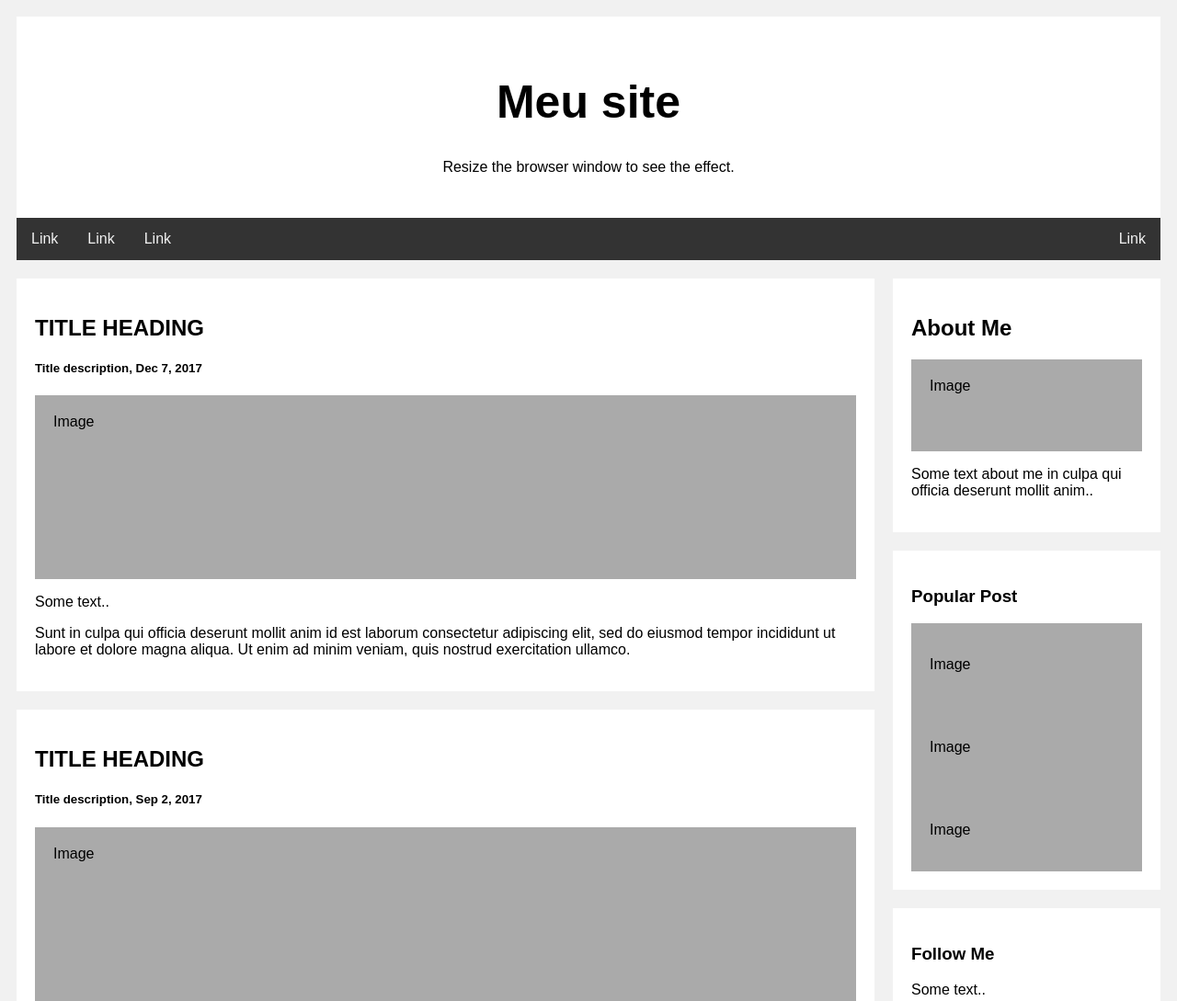
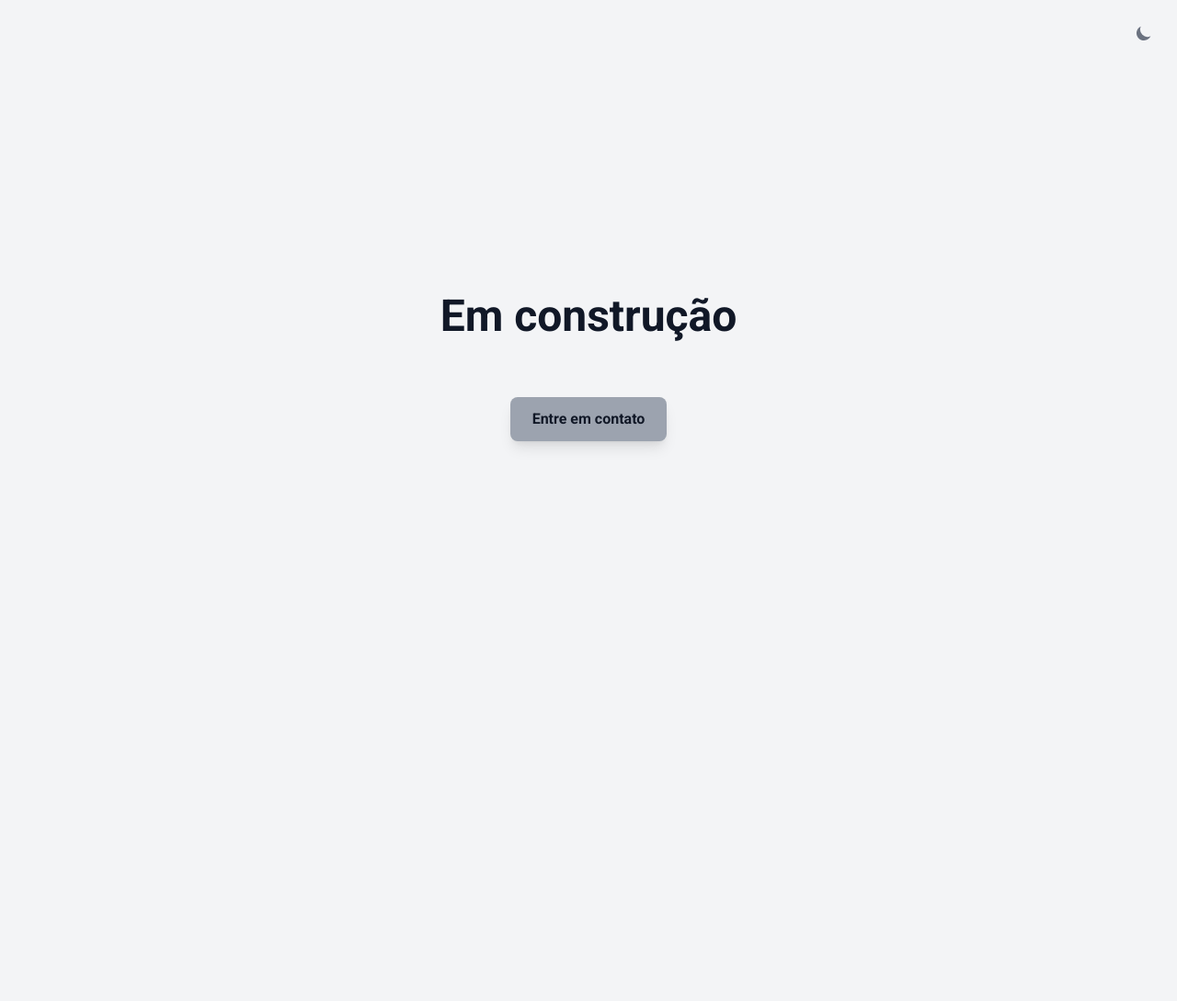
Before and after one commit to henriquelima07/mywebsite, a plain HTML site: page index.html in a window 1280 px wide. Shown: the top 1089 px of the page at 92% size. After the commit the page ends 800 px from the top, so only its background shows below. Drawn offline with nearby package versions, Linux system fonts and the light colour scheme.

Commit message:
Update index.html

```diff
--- a/index.html
+++ b/index.html
@@ -1,164 +1,105 @@
 <!DOCTYPE html>
-<html lang="en">
-    <head>
-        <style>
+<html lang="pt-BR" class="">
+<head>
+    <meta charset="UTF-8">
+    <meta name="viewport" content="width=device-width, initial-scale=1.0">
+    <title>Site em Construção</title>
+
+    <!-- Tailwind CSS via CDN -->
+    <script src="https://cdn.tailwindcss.com"></script>
+
+    <!-- Google Fonts -->
+    <link rel="preconnect" href="https://fonts.googleapis.com">
+    <link rel="preconnect" href="https://fonts.gstatic.com" crossorigin>
+    <link href="https://fonts.googleapis.com/css2?family=Roboto:wght@700&family=Inter:wght@400;600&display=swap" rel="stylesheet">
+
+    <style>
+        /* Estilo base para a fonte padrão e transições suaves */
+        body {
+            font-family: 'Inter', sans-serif;
+            -webkit-font-smoothing: antialiased;
+            -moz-osx-font-smoothing: grayscale;
+        }
+        /* Transições suaves para cores e fundo */
         * {
-          box-sizing: border-box;
+            transition: background-color 0.3s ease, color 0.3s ease;
+        }
+    </style>
+
+    <script>
+        // Configuração do Tailwind para o modo escuro e nova fonte
+        tailwind.config = {
+            darkMode: 'class',
+            theme: {
+                extend: {
+                    fontFamily: {
+                        modern: ['"Roboto"', 'sans-serif'],
+                    },
+                },
+            },
+        }
+    </script>
+</head>
+<body class="bg-gray-100 dark:bg-gray-900 text-gray-900 dark:text-gray-100">
+
+    <!-- Botão de Tema (Modo Escuro/Claro) -->
+    <div class="absolute top-4 right-4">
+        <button id="theme-toggle" type="button" class="text-gray-500 dark:text-gray-400 hover:bg-gray-200 dark:hover:bg-gray-700 focus:outline-none focus:ring-4 focus:ring-gray-200 dark:focus:ring-gray-700 rounded-lg text-sm p-2.5">
+            <svg id="theme-toggle-dark-icon" class="hidden w-5 h-5" fill="currentColor" viewBox="0 0 20 20" xmlns="http://www.w3.org/2000/svg"><path d="M17.293 13.293A8 8 0 016.707 2.707a8.001 8.001 0 1010.586 10.586z"></path></svg>
+            <svg id="theme-toggle-light-icon" class="hidden w-5 h-5" fill="currentColor" viewBox="0 0 20 20" xmlns="http://www.w3.org/2000/svg"><path d="M10 2a1 1 0 011 1v1a1 1 0 11-2 0V3a1 1 0 011-1zm4 8a4 4 0 11-8 0 4 4 0 018 0zm-.464 4.95l.707.707a1 1 0 001.414-1.414l-.707-.707a1 1 0 00-1.414 1.414zm2.121-3.536a1 1 0 011.414 0l.707.707a1 1 0 01-1.414 1.414l-.707-.707a1 1 0 010-1.414zM4.05 16.95a1 1 0 010-1.414l.707-.707a1 1 0 011.414 1.414l-.707.707a1 1 0 01-1.414 0zM2 10a1 1 0 011-1h1a1 1 0 110 2H3a1 1 0 01-1-1zm15-1h1a1 1 0 110 2h-1a1 1 0 110-2zM4.05 3.05a1 1 0 011.414 0l.707.707a1 1 0 01-1.414 1.414l-.707-.707a1 1 0 010-1.414zM10 16a1 1 0 011 1v1a1 1 0 11-2 0v-1a1 1 0 011-1z"></path></svg>
+        </button>
+    </div>
+
+    <!-- Conteúdo Principal -->
+    <main class="flex flex-col items-center justify-center min-h-screen text-center p-4">
+
+        <h1 class="font-modern text-4xl md:text-5xl font-bold mb-4">Em construção</h1>
+
+        <a href="mailto:henrique.lima@outlook.com" class="font-modern font-bold inline-block bg-gray-400 hover:bg-gray-500 text-gray-900 dark:bg-sky-500 dark:hover:bg-sky-600 dark:text-white py-3 px-6 rounded-lg mt-12 text-base transition duration-300 shadow-lg hover:shadow-xl transform hover:-translate-y-1">
+            Entre em contato
+        </a>
+
+    </main>
+
+    <!-- Script para funcionalidade do site -->
+    <script>
+        // --- LÓGICA DO MODO ESCURO ---
+        const themeToggleBtn = document.getElementById('theme-toggle');
+        const themeToggleDarkIcon = document.getElementById('theme-toggle-dark-icon');
+        const themeToggleLightIcon = document.getElementById('theme-toggle-light-icon');
+        const htmlElement = document.documentElement;
+
+        // Função para atualizar o estado do botão
+        const updateButtonState = () => {
+            if (htmlElement.classList.contains('dark')) {
+                themeToggleLightIcon.classList.remove('hidden');
+                themeToggleDarkIcon.classList.add('hidden');
+            } else {
+                themeToggleLightIcon.classList.add('hidden');
+                themeToggleDarkIcon.classList.remove('hidden');
+            }
+        };
+
+        // Verifica o tema salvo no localStorage ou a preferência do sistema ao carregar a página
+        if (localStorage.getItem('theme') === 'dark' || (!('theme' in localStorage) && window.matchMedia('(prefers-color-scheme: dark)').matches)) {
+            htmlElement.classList.add('dark');
+        } else {
+            htmlElement.classList.remove('dark');
         }
 
-        body {
-          font-family: Arial;
-          padding: 10px;
-          background: #f1f1f1;
-        }
+        updateButtonState();
 
-        /* Header/Blog Title */
-        .header {
-          padding: 30px;
-          text-align: center;
-          background: white;
-        }
-
-        .header h1 {
-          font-size: 50px;
-        }
-
-        /* Style the top navigation bar */
-        .topnav {
-          overflow: hidden;
-          background-color: #333;
-        }
-
-        /* Style the topnav links */
-        .topnav a {
-          float: left;
-          display: block;
-          color: #f2f2f2;
-          text-align: center;
-          padding: 14px 16px;
-          text-decoration: none;
-        }
-
-        /* Change color on hover */
-        .topnav a:hover {
-          background-color: #ddd;
-          color: black;
-        }
-
-        /* Create two unequal columns that floats next to each other */
-        /* Left column */
-        .leftcolumn {
-          float: left;
-          width: 75%;
-        }
-
-        /* Right column */
-        .rightcolumn {
-          float: left;
-          width: 25%;
-          background-color: #f1f1f1;
-          padding-left: 20px;
-        }
-
-        /* Fake image */
-        .fakeimg {
-          background-color: #aaa;
-          width: 100%;
-          padding: 20px;
-        }
-
-        /* Add a card effect for articles */
-        .card {
-          background-color: white;
-          padding: 20px;
-          margin-top: 20px;
-        }
-
-        /* Clear floats after the columns */
-        .row::after {
-          content: "";
-          display: table;
-          clear: both;
-        }
-
-        /* Footer */
-        .footer {
-          padding: 20px;
-          text-align: center;
-          background: #ddd;
-          margin-top: 20px;
-        }
-
-        /* Responsive layout - when the screen is less than 800px wide, make the two columns stack on top of each other instead of next to each other */
-        @media screen and (max-width: 800px) {
-          .leftcolumn, .rightcolumn {
-            width: 100%;
-            padding: 0;
-          }
-        }
-
-        /* Responsive layout - when the screen is less than 400px wide, make the navigation links stack on top of each other instead of next to each other */
-        @media screen and (max-width: 400px) {
-          .topnav a {
-            float: none;
-            width: 100%;
-          }
-        }
-        </style>
-    </head>
-    <body>
-
-        <div class="header">
-          <h1>Meu site</h1>
-          <p>Resize the browser window to see the effect.</p>
-        </div>
-
-        <div class="topnav">
-          <a href="#">Link</a>
-          <a href="#">Link</a>
-          <a href="#">Link</a>
-          <a href="#" style="float:right">Link</a>
-        </div>
-
-        <div class="row">
-          <div class="leftcolumn">
-            <div class="card">
-              <h2>TITLE HEADING</h2>
-              <h5>Title description, Dec 7, 2017</h5>
-              <div class="fakeimg" style="height:200px;">Image</div>
-              <p>Some text..</p>
-              <p>Sunt in culpa qui officia deserunt mollit anim id est laborum consectetur adipiscing elit, sed do eiusmod tempor incididunt ut labore et dolore magna aliqua. Ut enim ad minim veniam, quis nostrud exercitation ullamco.</p>
-            </div>
-            <div class="card">
-              <h2>TITLE HEADING</h2>
-              <h5>Title description, Sep 2, 2017</h5>
-              <div class="fakeimg" style="height:200px;">Image</div>
-              <p>Some text..</p>
-              <p>Sunt in culpa qui officia deserunt mollit anim id est laborum consectetur adipiscing elit, sed do eiusmod tempor incididunt ut labore et dolore magna aliqua. Ut enim ad minim veniam, quis nostrud exercitation ullamco.</p>
-            </div>
-          </div>
-          <div class="rightcolumn">
-            <div class="card">
-              <h2>About Me</h2>
-              <div class="fakeimg" style="height:100px;">Image</div>
-              <p>Some text about me in culpa qui officia deserunt mollit anim..</p>
-            </div>
-            <div class="card">
-              <h3>Popular Post</h3>
-              <div class="fakeimg"><p>Image</p></div>
-              <div class="fakeimg"><p>Image</p></div>
-              <div class="fakeimg"><p>Image</p></div>
-            </div>
-            <div class="card">
-              <h3>Follow Me</h3>
-              <p>Some text..</p>
-            </div>
-          </div>
-        </div>
-
-        <div class="footer">
-          <h2>Footer</h2>
-        </div>
-
-    </body>
+        // Adiciona o evento de clique ao botão para alternar o tema
+        themeToggleBtn.addEventListener('click', () => {
+            htmlElement.classList.toggle('dark');
+            // Salva a preferência no localStorage
+            if (htmlElement.classList.contains('dark')) {
+                localStorage.setItem('theme', 'dark');
+            } else {
+                localStorage.setItem('theme', 'light');
+            }
+            updateButtonState();
+        });
+    </script>
+</body>
 </html>
```
